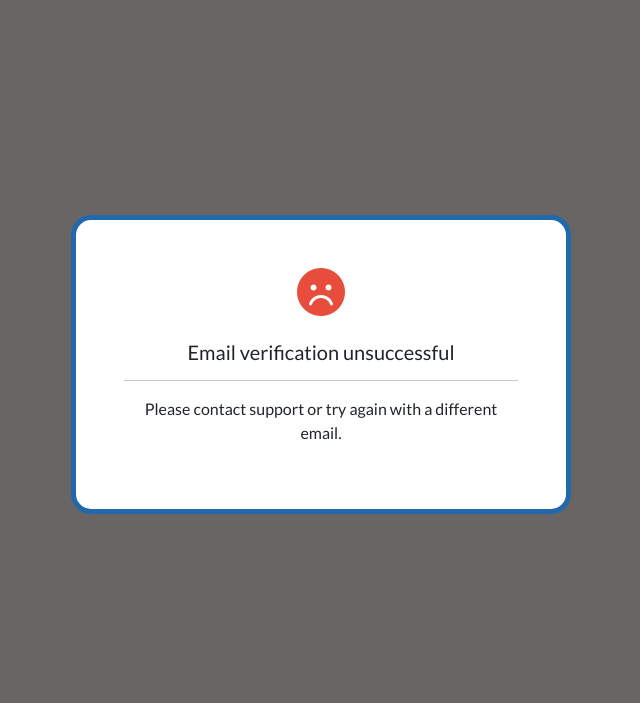
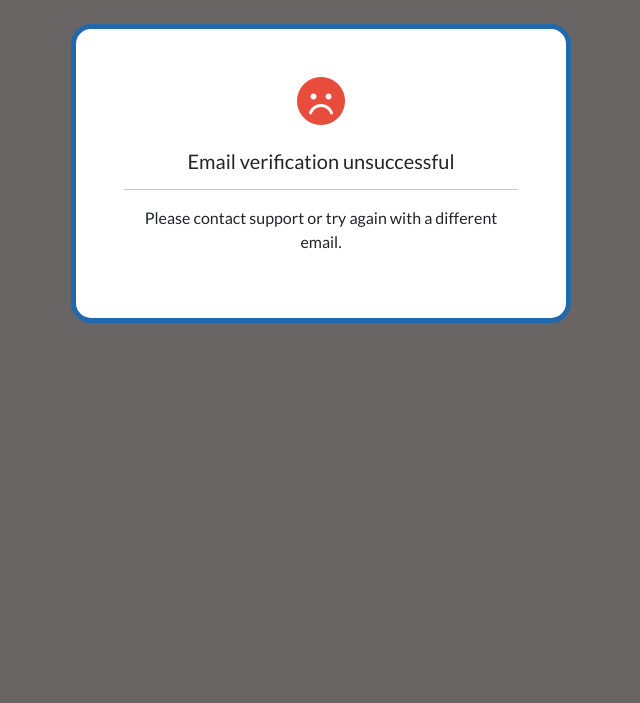
Before and after one commit to AlexanderMarriott/milestone4, a Django app: template milestone4/useraccount/templates/useraccount/registration/email-verification-failed.html in a window 1280 px wide. Shown: the part 72-775 px from the top of the page, without its empty margins (319-959 px from the left). Run offline with Django 3.2, Linux system fonts and the light colour scheme; the template is opened without the code that fills it, so the values that code supplies are empty; some libraries are stand-ins or nearby versions.

Commit message:
feat: Update flex container styles for improved layout and spacing

```diff
--- a/milestone4/static/css/styles.css
+++ b/milestone4/static/css/styles.css
@@ -38,6 +38,7 @@
 .flex-container {
     display: flex;
     justify-content: center; /* Center horizontally */
-    align-items: center;    /* Center vertically */
-    height: 85vh;          /* set viewport height */
+    height: auto;          /* set viewport height */
+    flex-direction: column;
+    gap: 20px;
 }
```
